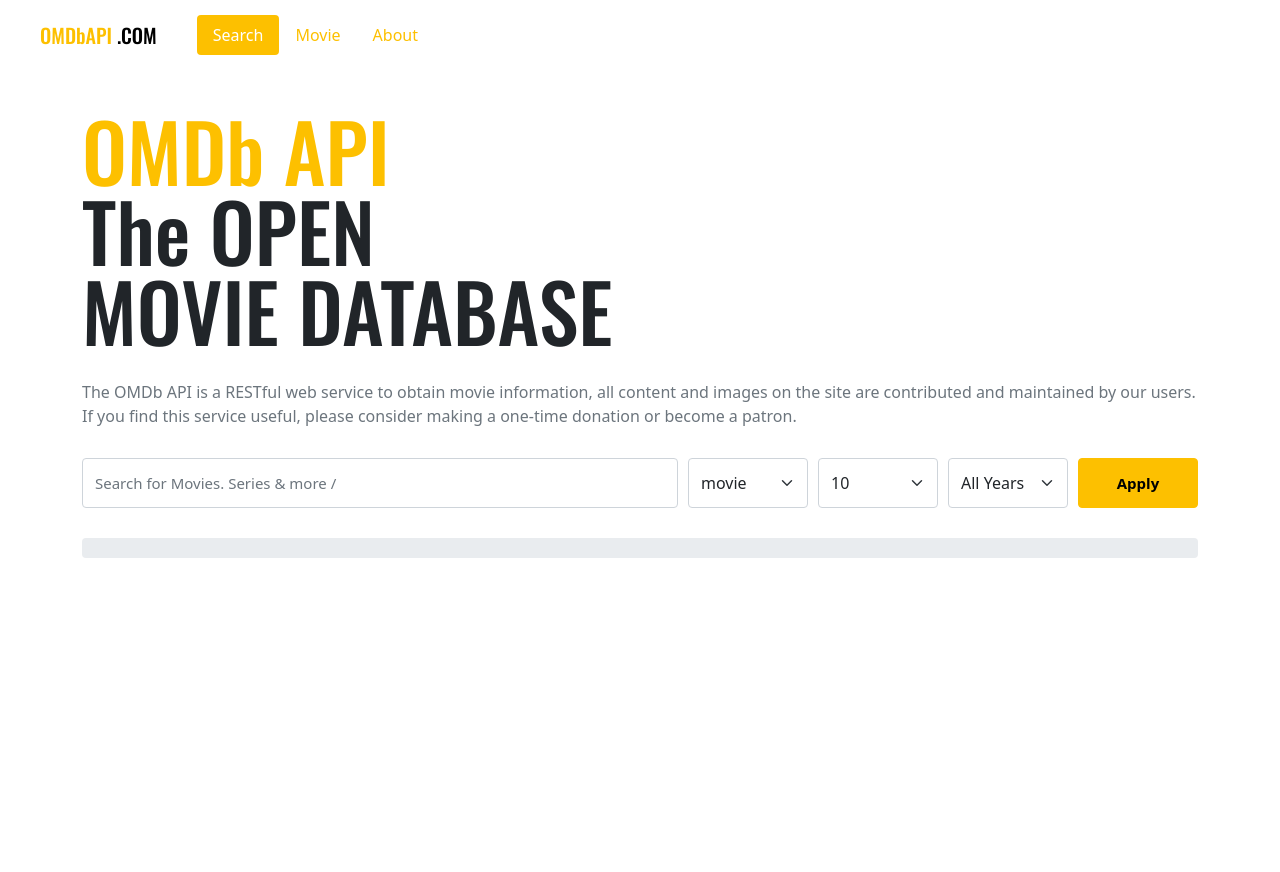
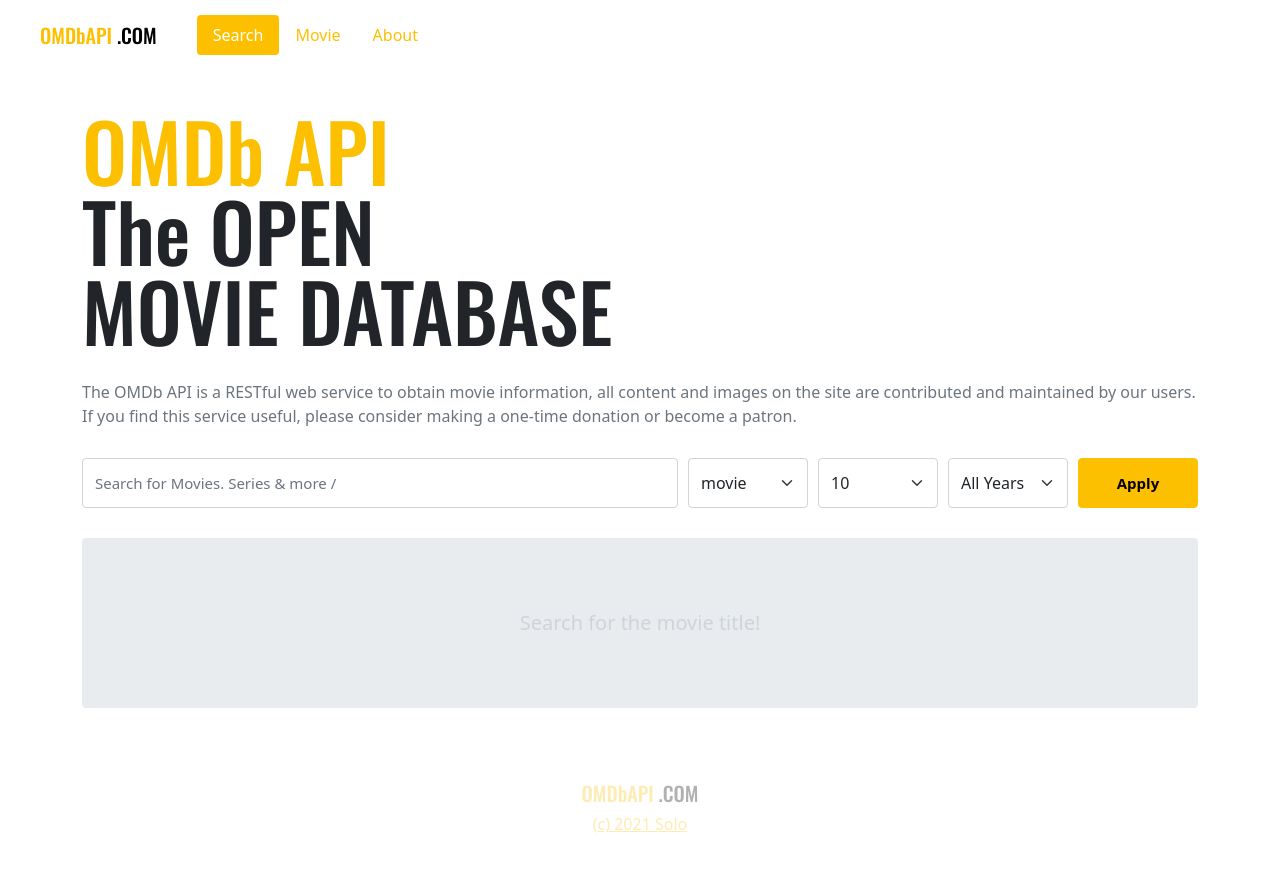
Before and after one commit to Innovanito/imdb-ex-2-, a Vue app: page /#/ in a window 1280 px wide. Shown: the top 872 px of the page. Before the commit the page ends 800 px from the top, so only its background shows below. Built offline with nearby package versions, Linux system fonts and the light colour scheme.

Commit message:
ep22 done

```diff
--- a/src/App.vue
+++ b/src/App.vue
@@ -1,14 +1,17 @@
 <template>
   <Header />
   <RouterView />
+  <Footer />
 </template>
 
 <script>
 import Header from '~/components/Header'
+import Footer from '~/components/Footer'
 
 export default {
   components: {
-    Header
+    Header,
+    Footer
   }
 }
 </script>
--- /dev/null
+++ b/src/components/Footer.vue
@@ -0,0 +1,32 @@
+<template>
+  <footer>
+    <Logo />
+    <a href="https://github.com/Innovanito?tab=repositories"
+    target="_blank">
+    (c) {{ new Date().getFullYear() }} Solo
+    </a>
+
+  </footer>
+</template>
+
+<script>
+import Logo from '~/components/Logo';
+
+export default {
+  components: {
+    Logo
+  }
+}
+</script>
+
+<style lang="scss" scoped>
+footer{
+  padding: 70px 0;
+  text-align: center;
+  opacity: .3;
+  .logo {
+    display: block;
+    margin-bottom: 4px;
+  }
+}
+</style>
--- a/src/components/MovieList.vue
+++ b/src/components/MovieList.vue
@@ -1,10 +1,17 @@
 <template>
   <div class="container">
-    <div class="inner">
-      <div class="message">
+    <div
+      :class="{'no-result': !movies.length}"
+      class="inner">
+      <div v-if="loading" class="spinner-border text-primary"></div>
+      <div
+        v-if="message"
+        class="message">
         {{ message}}
       </div>
-      <div class="movies">
+      <div
+       v-else
+        class="movies">
         <MovieItem
         v-for="movie in movies"
         :key="movie.imdbID"
@@ -27,6 +34,9 @@
     },
     message() {
       return this.$store.state.movie.message
+    },
+    loading() {
+      return this.$store.state.movie.loading
     }
   }
 }
@@ -41,6 +51,14 @@
     background-color: $gray-200;
     padding: 10px 0;
     border-radius: 4px;
+    text-align: center;
+    &.no-result {
+      padding: 70px 0;
+    }
+  }
+  .message {
+    color: $gray-400;
+    font-size: 20px;
   }
   .movies {
     display: flex;
--- a/src/store/movie.js
+++ b/src/store/movie.js
@@ -6,7 +6,7 @@
   namespaced: true,
   state: () => ({
     movies: [],
-    message: '',
+    message: 'Search for the movie title!',
     loading: false
   }),
   getters: { },
@@ -22,6 +22,12 @@
   },
   actions: {
     async searchMovies( { state, commit }, payload) {
+      if (state.loading) return
+
+      commit('updateState', {
+        message:'',
+        loading: true
+      })
       try{
         const res = await _fetchMovie({
           ...payload,
@@ -57,6 +63,10 @@
           movie: [],
           message
         })
+      } finally{
+        commit('updateState', {
+          loading: false
+        })
       }
     }
   }
@@ -65,7 +75,7 @@
 function _fetchMovie(payload) {
   const { title, type, year, page} = payload
   const OMDB_API_KEY = '7035c60c'
-  const url =  `https://www.omdbapi.com/?apikey=${OMDB_API_KEY}&s=${title}&y=${year}&page=${page}`
+  const url =  `https://www.omdbapi.com/?apikey=${OMDB_API_KEY}&s=${title}&type=${type}&y=${year}&page=${page}`
 
   return new Promise((resolve, reject) => {
     axios.get(url)
```
